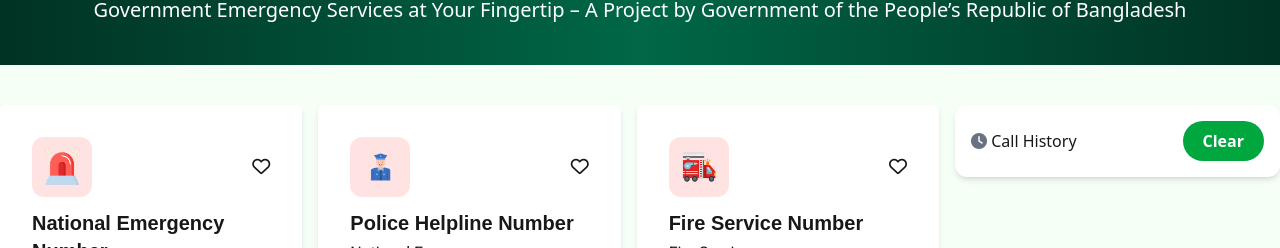
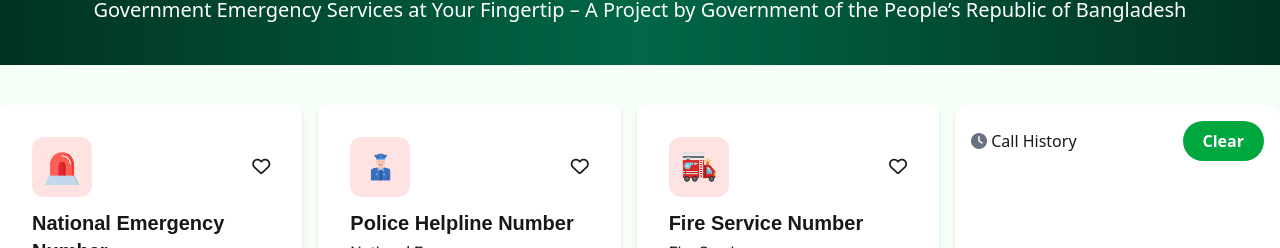
Before and after one commit to marufsakhawat/assignment-05, a plain HTML site: page index.html in a window 1280 px wide. Shown: the part 349-597 px from the top of the page. Drawn offline with nearby package versions, Linux system fonts and the light colour scheme; a web font is replaced by a local one.

Commit message:
call-history-area height issue fixed

```diff
--- a/index.html
+++ b/index.html
@@ -302,7 +302,7 @@
 	        </div> <!-- cards-wrap end -->
 
 	        <div>
-	            <div class="call-history-area lg:w-[325px] lg:ml-4 bg-white rounded-xl shadow-md p-4">
+	            <div class="call-history-area h-full lg:w-[325px] lg:ml-4 bg-white rounded-xl shadow-md p-4">
 	                <div class="flex justify-between items-center">
 	                    <p class="text-m"><i class="fa-solid fa-clock text-gray-500"></i> Call History</p>
 	                    <h1 id="history-clear"
```
